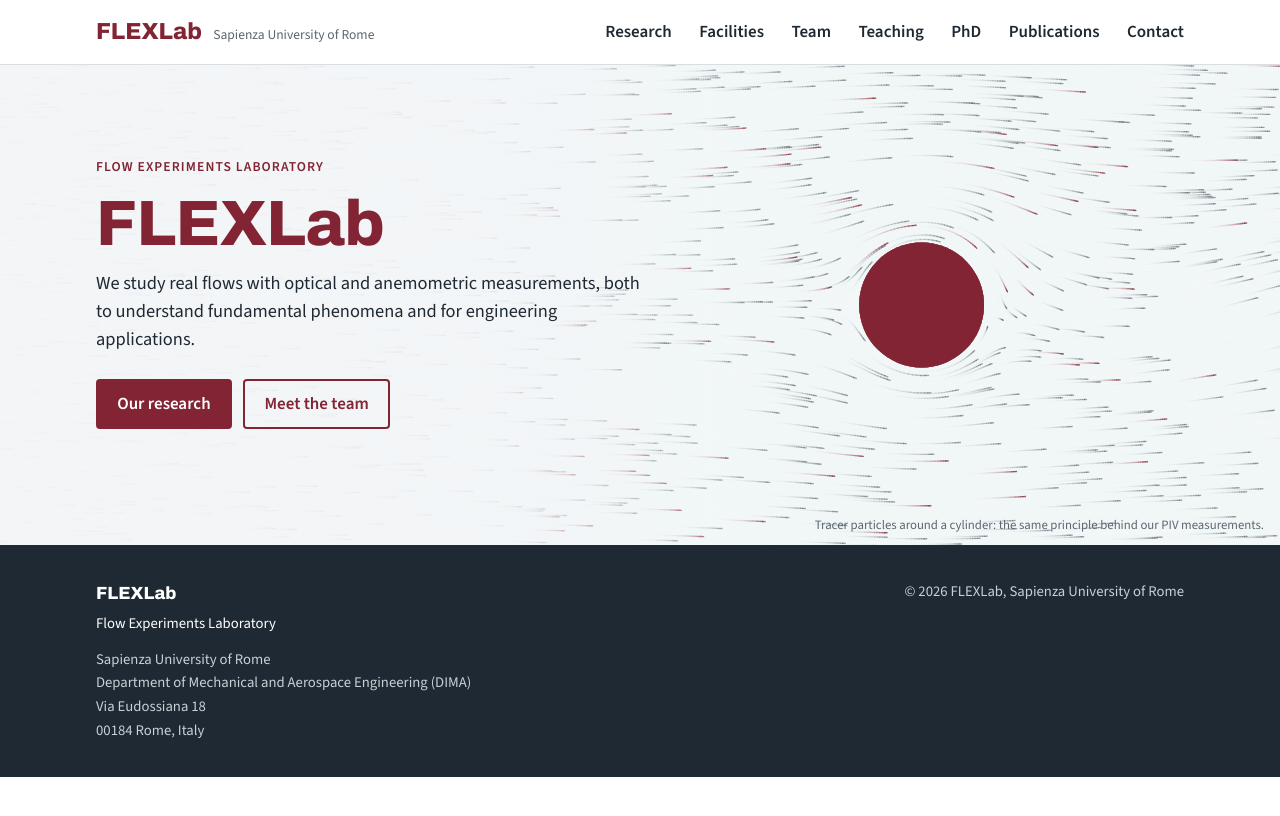
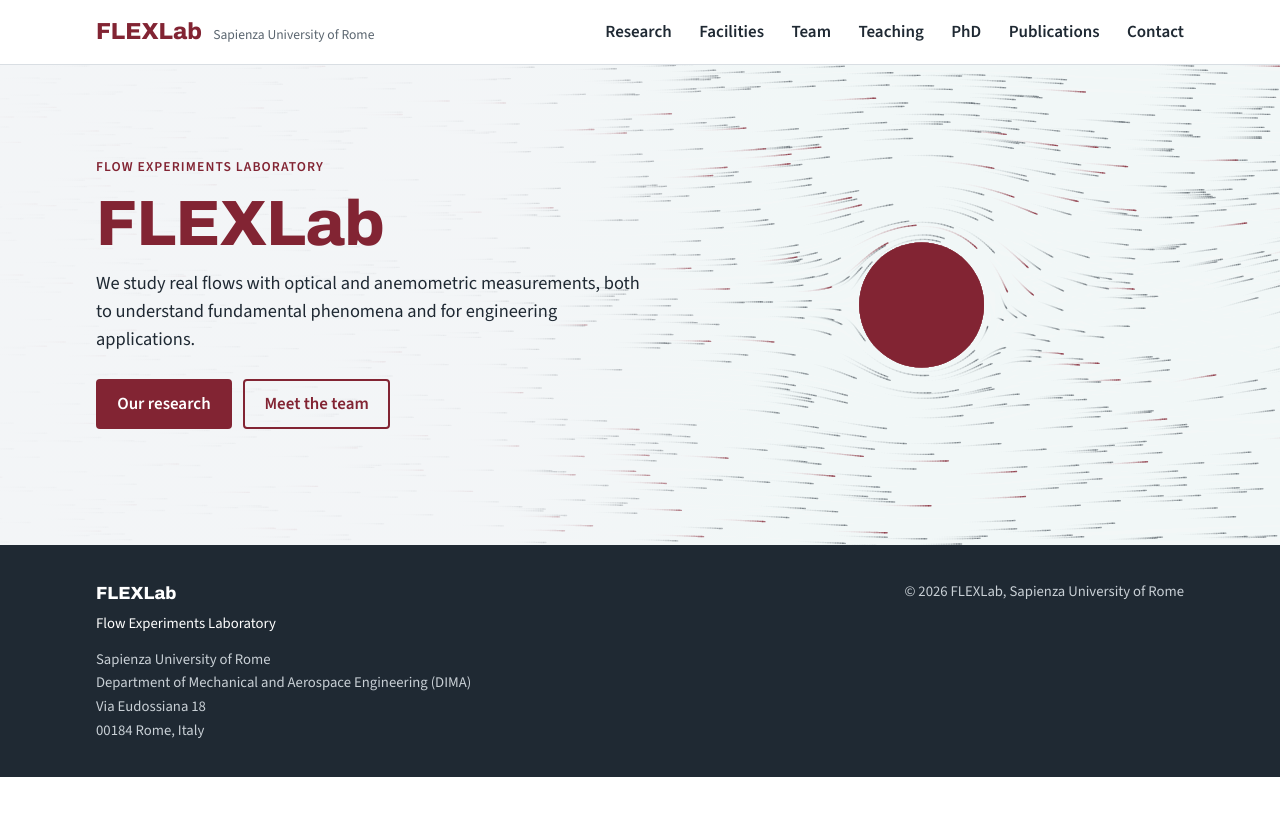
Before and after one commit to FLEXLab-Sapienza/FLEXLab-Sapienza.github.io, a Jekyll site: the page built from index.html, in a window 1280 px wide. Shown: the top 816 px of the page. Built offline with Jekyll 4.4.1, drawn with Linux system fonts in a browser that asks for light colours.

Commit message:
Home: remove hero caption
Co-Authored-By: Claude Opus 5.5 <noreply@anthropic.com>

```diff
--- a/assets/css/style.css
+++ b/assets/css/style.css
@@ -49,7 +49,6 @@ h3 { font-weight: 600; font-size: 1.3rem; margin: 0 0 .4rem; }
 .hero-text > * { max-width: 34rem; }
 .hero h1 { font-size: 4rem; color: var(--maroon); margin-bottom: .6rem; }
 .hero .lead { color: var(--ink); }
-.hero-caption { position: absolute; z-index: 1; right: 16px; bottom: 10px; margin: 0; font-size: .8rem; color: var(--muted); }
 .btn { display: inline-block; padding: .6rem 1.2rem; border-radius: 4px; background: var(--maroon); color: #fff; font-weight: 600; border: 2px solid var(--maroon); margin: 0 .5rem .5rem 0; }
 .btn:hover { background: var(--maroon-dark); border-color: var(--maroon-dark); text-decoration: none; }
 .btn-ghost { background: transparent; color: var(--maroon); }
@@ -153,7 +152,6 @@ h3 { font-weight: 600; font-size: 1.3rem; margin: 0 0 .4rem; }
   .hero { display: block; min-height: 0; }
   .hero canvas { position: relative; height: 220px; }
   .hero::after { display: none; }
-  .hero-caption { position: static; padding: 6px 16px 0; }
   .hero-text { padding-top: 1.5rem; padding-bottom: 2rem; }
   .hero h1 { font-size: 2.8rem; }
   .areas, .people { grid-template-columns: 1fr; }
--- a/index.html
+++ b/index.html
@@ -12,7 +12,6 @@ layout: default
       <a class="btn btn-ghost" href="{{ '/team/' | relative_url }}">Meet the team</a>
     </p>
   </div>
-  <p class="hero-caption">Tracer particles around a cylinder: the same principle behind our PIV measurements.</p>
 </section>
 
 <script src="{{ '/assets/js/flow.js' | relative_url }}?v={{ site.time | date: '%s' }}" defer></script>
```
